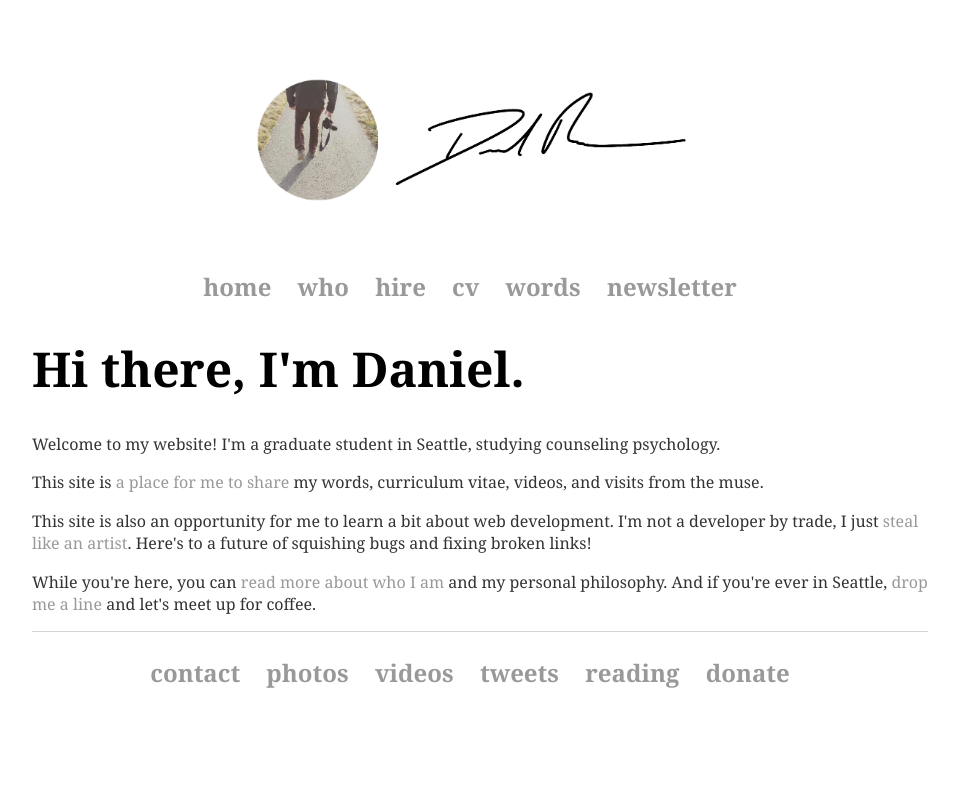
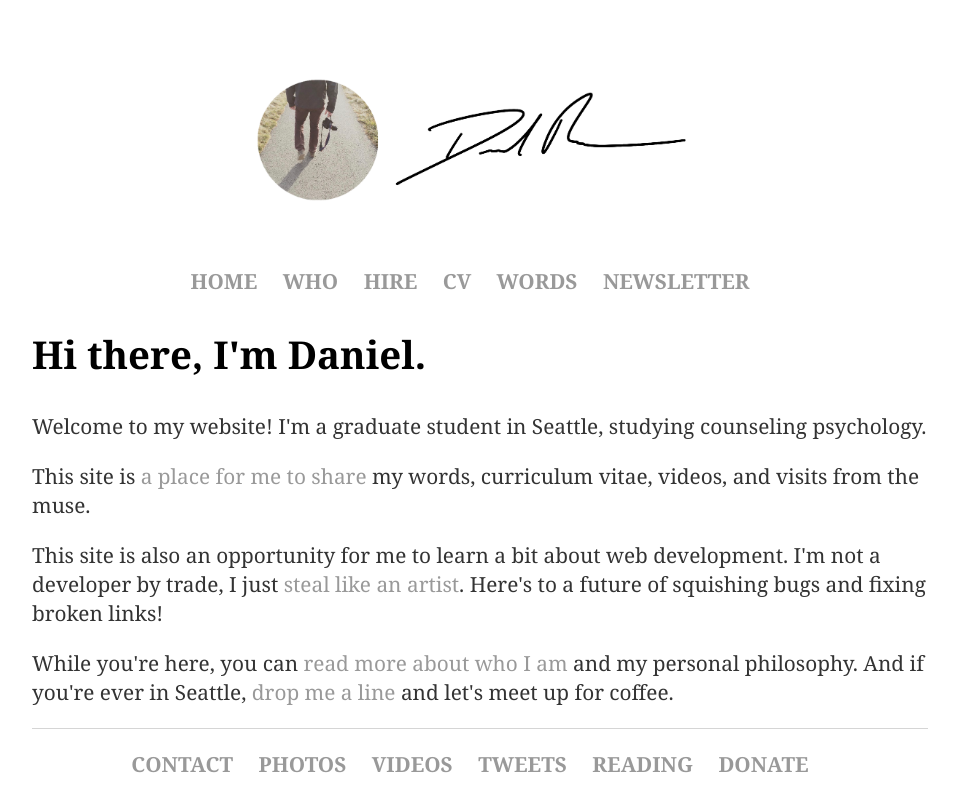
Before and after one commit to danielrusco/danielrusco.github.io, a Jekyll site: the page index.html, which Jekyll copies as it is, in a window 1280 px wide. Shown: the top 812 px of the page, without its empty margins (160-1118 px from the left). Built offline with Jekyll 4.4.1, drawn with Linux system fonts in a browser that asks for light colours.

Commit message:
font size updates

```diff
--- a/_layouts/post.html
+++ b/_layouts/post.html
@@ -1,7 +1,7 @@
 ---
 layout: default
 ---
-<h1>{{ page.title }}</h1>
+<h2>{{ page.title }}</h2>
 <p class="meta">{{ page.date | date_to_string }}</p>
 
 <div class="post">
--- a/css/main.css
+++ b/css/main.css
@@ -3,15 +3,15 @@ body { margin: 60px auto; width: 70%; }
 a { text-decoration: none; color: #999; }
 a:hover { text-decoration: underline; }
 
-p, ul { font-size: 1em; font-family: 'Georgia', 'Times New Roman', 'Serif'; line-height: 1.4em; color: #333; }
+p, ul { font-size: 1.3em; font-family: 'Georgia', 'Times New Roman', 'Serif'; line-height: 1.4em; color: #333; }
 
 h1, h2, h3, h4 { font-family: 'Georgia', 'Times New Roman', 'Serif'; }
-h1 { font-size: 3em;  }
-h2 { font-size: 2.7em; }
-h3 { font-size: 2.3em; }
-h4 { font-size: 1.9em; }
+h1 { font-size: 2.7em;  }
+h2 { font-size: 2.4em; }
+h3 { font-size: 2em; }
+h4 { font-size: 1.6em; }
 
-nav ul, footer ul { font-size: 1.5em; font-family: 'Georgia', 'Times New Roman', 'Serif'; padding: 0px; list-style: none; font-weight: bold; }
+nav ul, footer ul { font-size: 1.3em; font-family: 'Georgia', 'Times New Roman', 'Serif'; padding: 0px; list-style: none; font-weight: bold; }
 nav ul li, footer ul li { display: inline; margin-right: 20px; }
 
 footer { border-top: 1px solid #d5d5d5; font-size: 1em; }
--- a/index.html
+++ b/index.html
@@ -21,17 +21,17 @@
 	<body>
 		<nav>
     		<center><ul>
-        		<li><a href="/">home</a></li>
-	        	<li><a href="/who">who</a></li>
-						<li><a href="/hire">hire</a></li>
-        		<li><a href="/cv">cv</a></li>
-        		<li><a href="/words">words</a></li>
-						<li><a href="/newsletter">newsletter</a></li>
+        		<li><a href="/">HOME</a></li>
+	        	<li><a href="/who">WHO</a></li>
+						<li><a href="/hire">HIRE</a></li>
+        		<li><a href="/cv">CV</a></li>
+        		<li><a href="/words">WORDS</a></li>
+						<li><a href="/newsletter">NEWSLETTER</a></li>
     		</ul></center>
 		</nav>
 		<div class="container">
     		<div class="blurb">
-        		<h1>Hi there, I'm Daniel.</h1>
+        		<h2>Hi there, I'm Daniel.</h2>
 				<p>Welcome to my website! I'm a graduate student in Seattle, studying counseling psychology. </p>
 				<p>This site is <a href="https://austinkleon.com/show-your-work/">a place for me to share</a> my words, curriculum vitae, videos, and visits from the muse. </p>
 				<p>This site is also an opportunity for me to learn a bit about web development. I'm not a developer by trade, I just <a href="https://austinkleon.com/steal/">steal like an artist</a>. Here's to a future of squishing bugs and fixing broken links! </p>
@@ -41,12 +41,12 @@
 		<footer>
     		<ul>
 						<center>
-        			<li><a href="mailto:daniel.rusco@gmail.com">contact</a></li>
-							<li><a href="https://instagram.com/ordinarybeauty">photos</a></li>
-							<li><a href="https://www.youtube.com/danielrusco">videos</a></li>
-							<li><a href="https://twitter.com/danielrusco">tweets</a></li>
-							<li><a href="https://goodreads.com/danielrusco">reading</a></li>
-							<li><a href="https://paypal.me/danielrusco">donate</a></li>
+        			<li><a href="mailto:daniel.rusco@gmail.com">CONTACT</a></li>
+							<li><a href="https://instagram.com/ordinarybeauty">PHOTOS</a></li>
+							<li><a href="https://www.youtube.com/danielrusco">VIDEOS</a></li>
+							<li><a href="https://twitter.com/danielrusco">TWEETS</a></li>
+							<li><a href="https://goodreads.com/danielrusco">READING</a></li>
+							<li><a href="https://paypal.me/danielrusco">DONATE</a></li>
 						</center>
 			</ul>
 		</footer>
```
Also changed, not shown: _layouts/default.html (+12 -13 lines).
